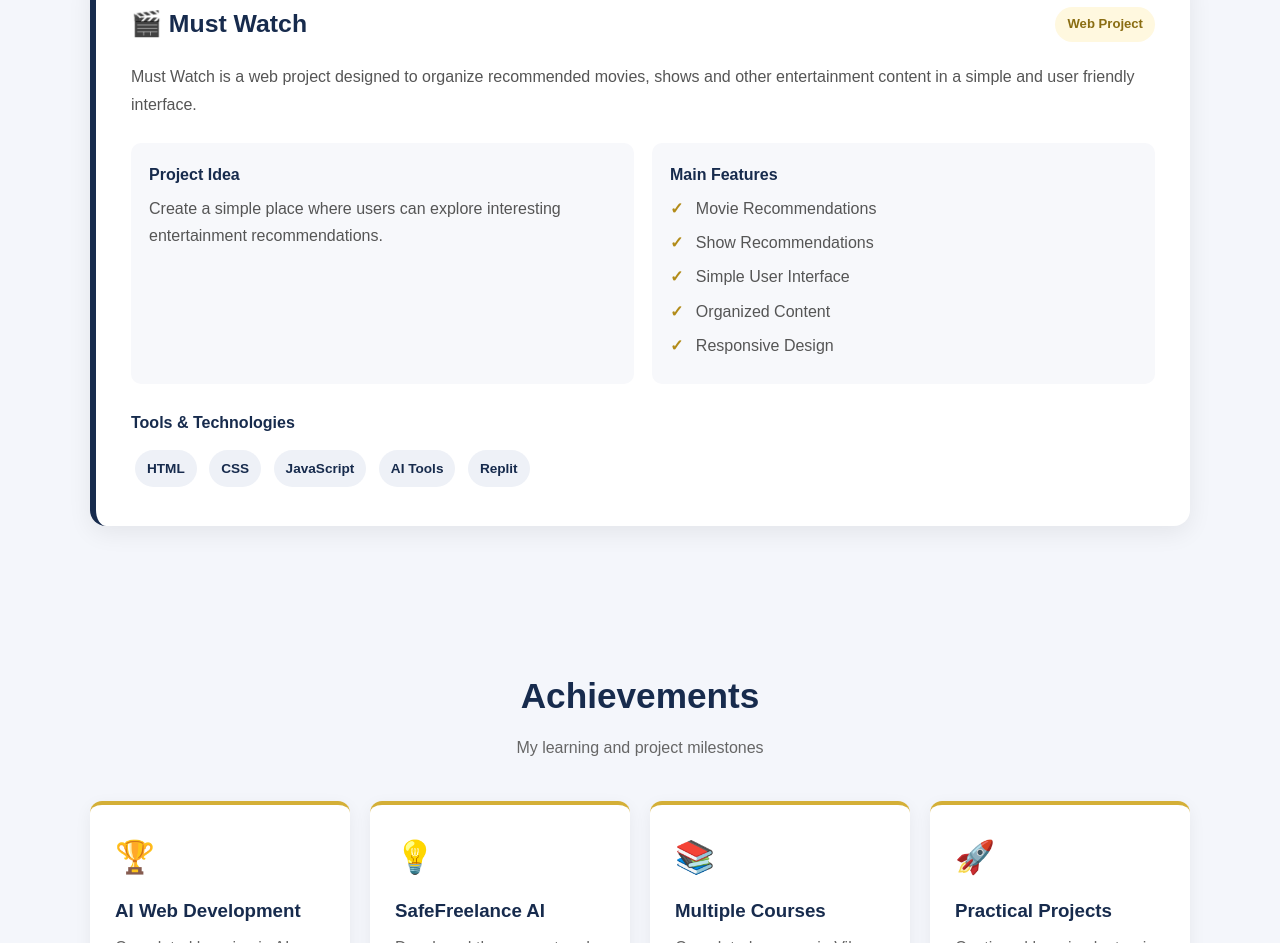
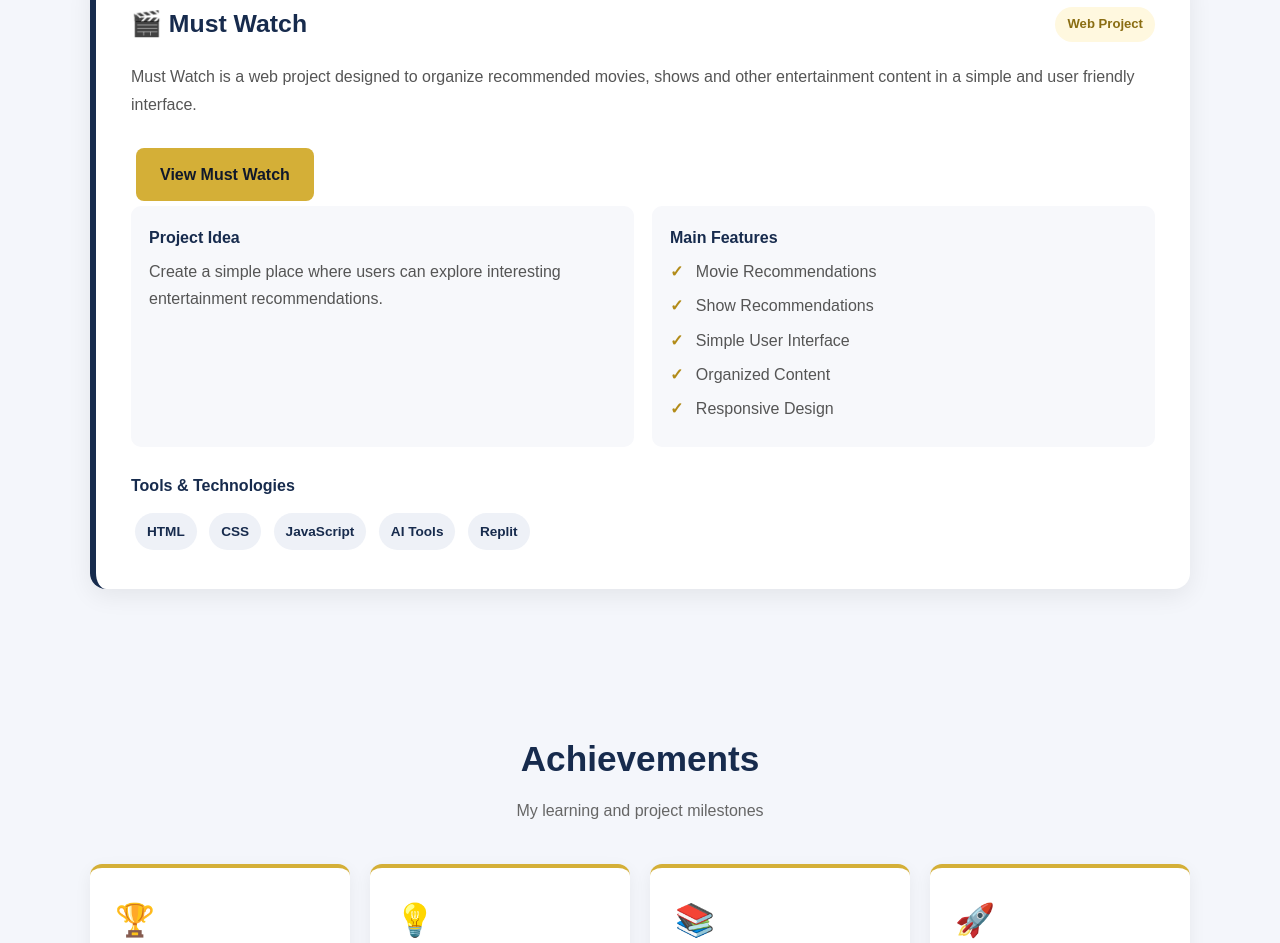
Before and after one commit to buildwithsaamia-hash/Saamiaali-portfolio-, a plain HTML site: page index.html in a window 1280 px wide. Shown: the part 3597-4540 px from the top of the page. Drawn offline with Linux system fonts and the light colour scheme.

Commit message:
Update index.html

```diff
--- a/index.html
+++ b/index.html
@@ -1021,9 +1021,7 @@
 
 
                     </div>
-
-
-                    <!-- TECHNOLOGIES -->
+           <!-- TECHNOLOGIES -->
 
                     <div class="tech-stack">
 
@@ -1107,17 +1105,21 @@
 
 
                     <p class="project-intro">
+    Must Watch is a web project designed to organize
+    recommended movies, shows and other entertainment
+    content in a simple and user friendly interface.
+</p>
 
-                        Must Watch is a web project designed to
-                        organize recommended movies, shows and other
-                        entertainment content in a simple and
-                        user friendly interface.
+<a
+    href="https://36e51c34-5122-4f42-b748-f5b6342560ac-00-21zvjket7mplx.pike.replit.dev/?nativeBrowserPresentationStyle=fullScreen"
+    target="_blank"
+    rel="noopener noreferrer"
+    class="btn btn-primary"
+>
+    View Must Watch
+</a>
 
-                    </p>
-
-
-                    <div class="project-details">
-
+<div class="project-details">
 
                         <!-- PROJECT IDEA -->
 
```
